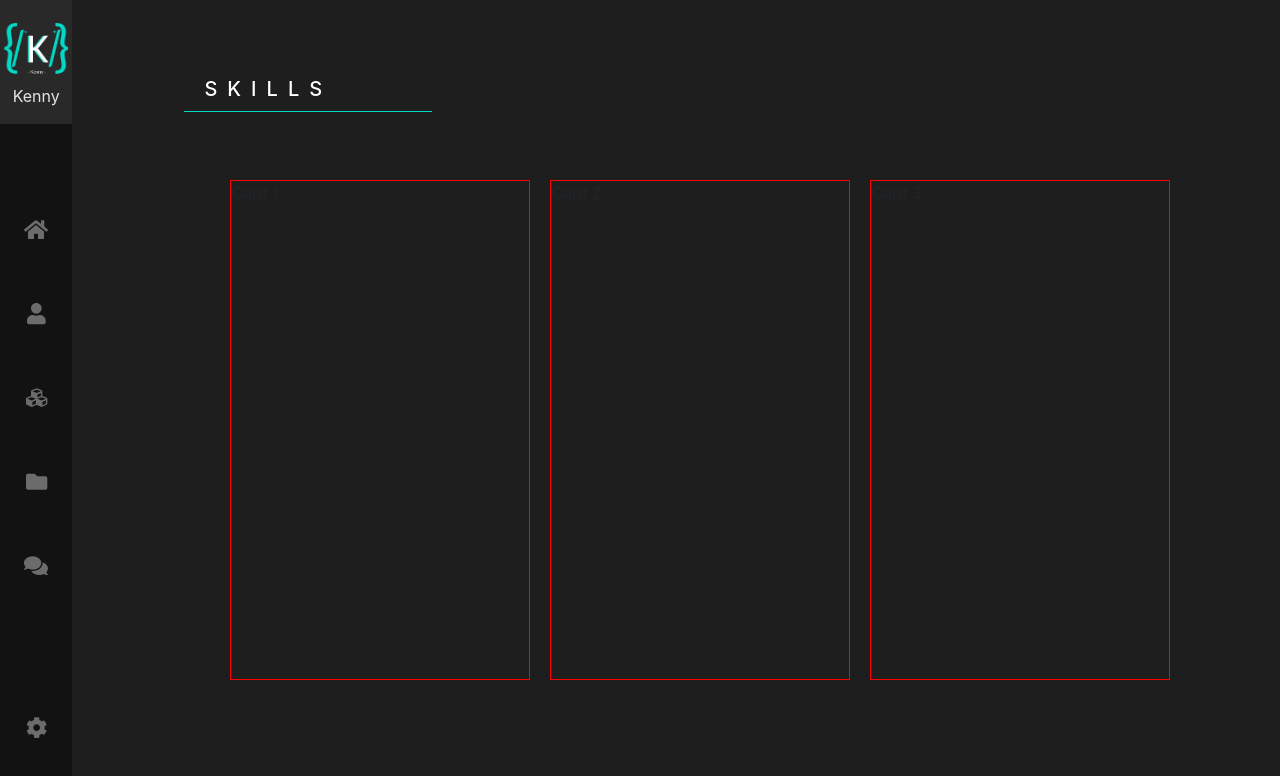
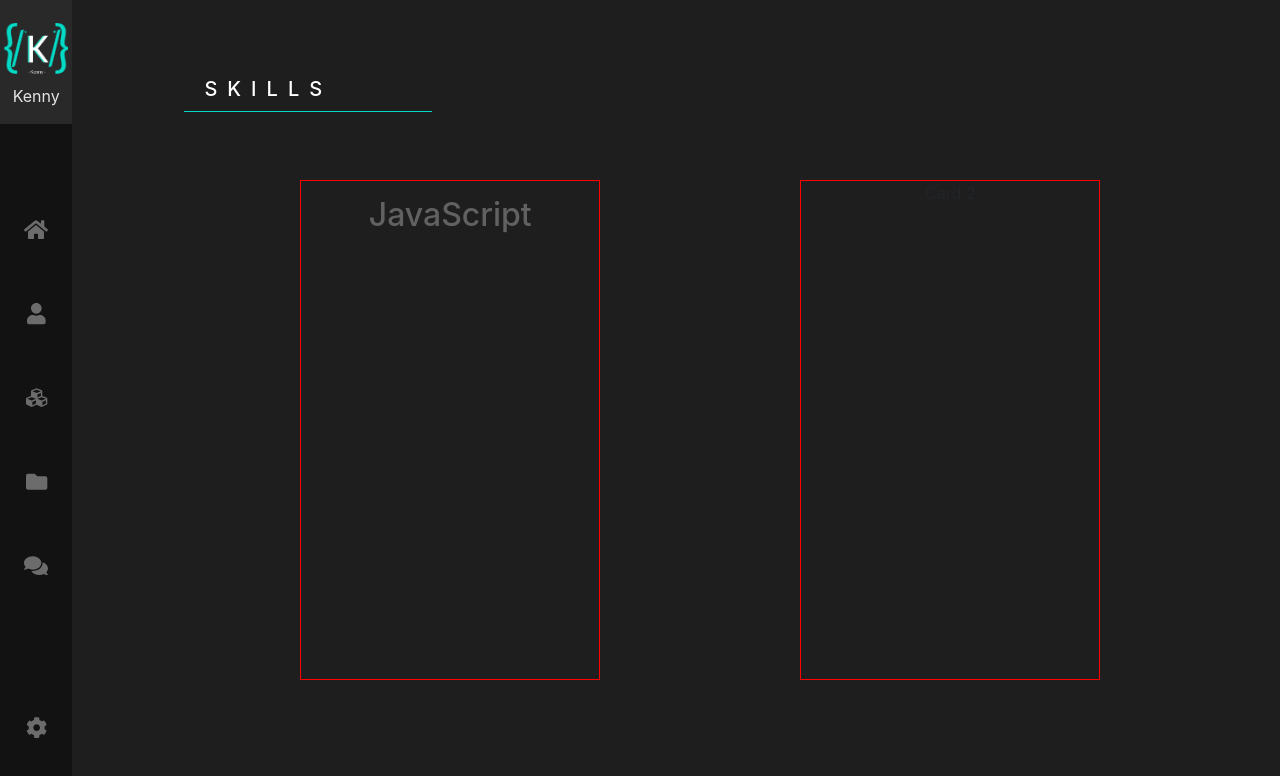
Before and after one commit to ksrawr/portfolio, a React app: page /skills in a window 1280 px wide. Shown: the top 776 px of the page. Built offline with nearby package versions, Linux system fonts and the light colour scheme.

Commit message:
adds styling to skill cards

```diff
--- a/src/components/Skill.css
+++ b/src/components/Skill.css
@@ -36,5 +36,13 @@
   width: 300px;
   height: 500px;
   border: 1px solid red;
-  margin: 0 10px;
+  margin: 0 100px;
+  display: flex;
+  flex-direction: column;
+  align-items: center;
 }
+
+.skill-item-header {
+  margin: 15px 0;
+  color: rgba(255,255,255,0.3);
+}
--- a/src/components/Skill.js
+++ b/src/components/Skill.js
@@ -13,14 +13,16 @@ const Skills = () => {
       <div className="skill-section">
         <div className="skill-main">
           <div className="skill-item">
-            Card 1
+            <div className="skill-item-header">
+              <h2>JavaScript</h2>
+            </div>
           </div>
           <div className="skill-item">
             Card 2
           </div>
-          <div className="skill-item">
+          {/* <div className="skill-item">
             Card 3
-          </div>
+          </div> */}
         </div>
       </div>
     </div>
```
